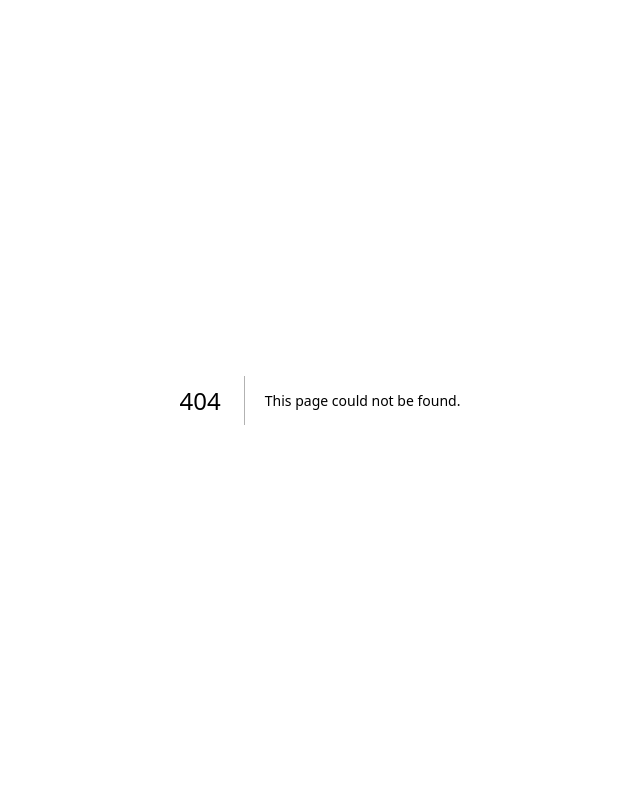
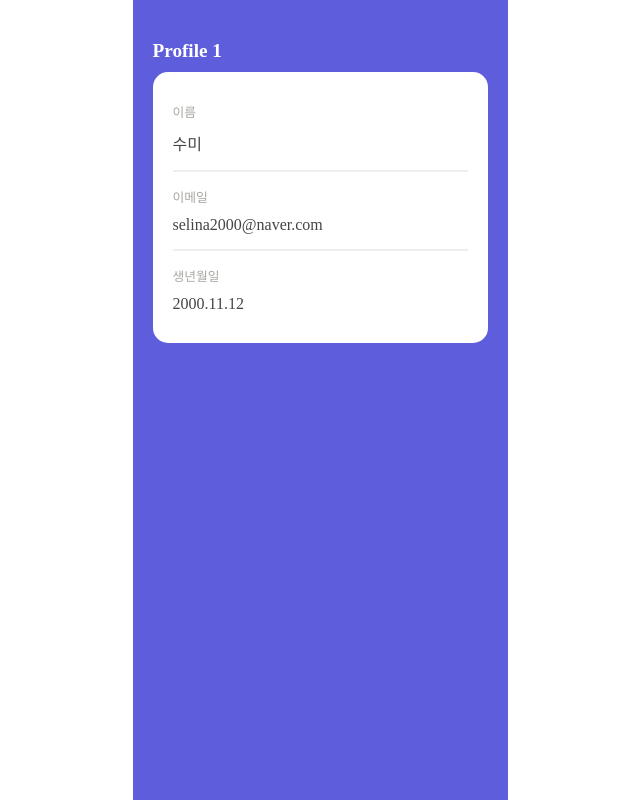
Before and after one commit to sumi-0011/METAMON, a Next.js app: page /profile/1 in a window 1280 px wide. Before the commit this address had no page. Shown: the whole page, without its empty margins (320-960 px from the left). Built offline with nearby package versions, Linux system fonts and the light colour scheme.

Commit message:
feat: profile text page create

```diff
--- /dev/null
+++ b/src/pages/profile/[id].tsx
@@ -0,0 +1,73 @@
+import { useRouter } from 'next/router';
+import styled from 'styled-components';
+
+function Profile() {
+  const router = useRouter();
+  const { id } = router.query;
+
+  return (
+    <Wrapper>
+      <Header>Profile {id}</Header>
+      <InnerWrapper>
+        <div>
+          <Label>이름</Label>
+          <div>수미 </div>
+        </div>
+        <Divider />
+        <div>
+          <Label>이메일</Label>
+          <div>selina2000@naver.com </div>
+        </div>
+        <Divider />
+
+        <div>
+          <Label>생년월일</Label>
+          <div>2000.11.12 </div>
+        </div>
+      </InnerWrapper>
+    </Wrapper>
+  );
+}
+
+const Divider = styled.hr`
+  border: 0.5px solid #eee;
+  margin: 5px 0;
+`;
+const Wrapper = styled.div`
+  max-width: 375px;
+  width: 100%;
+  min-width: 300px;
+  margin: auto;
+
+  display: flex;
+  flex-direction: column;
+  background-color: #5e5edd;
+  padding: 30px 20px;
+
+  color: #454545;
+  height: 100%;
+  min-height: 100vh;
+`;
+
+const Header = styled.h1`
+  color: #fff;
+  font-size: 1.2rem;
+  margin: 10px 0;
+`;
+const InnerWrapper = styled.div`
+  background-color: #fff;
+  border-radius: 15px;
+  padding: 30px 20px;
+
+  display: flex;
+  flex-direction: column;
+  gap: 10px;
+`;
+
+const Label = styled.div`
+  color: #a9a7a2;
+  font-size: 0.8rem;
+  margin-bottom: 10px;
+`;
+
+export default Profile;
```
